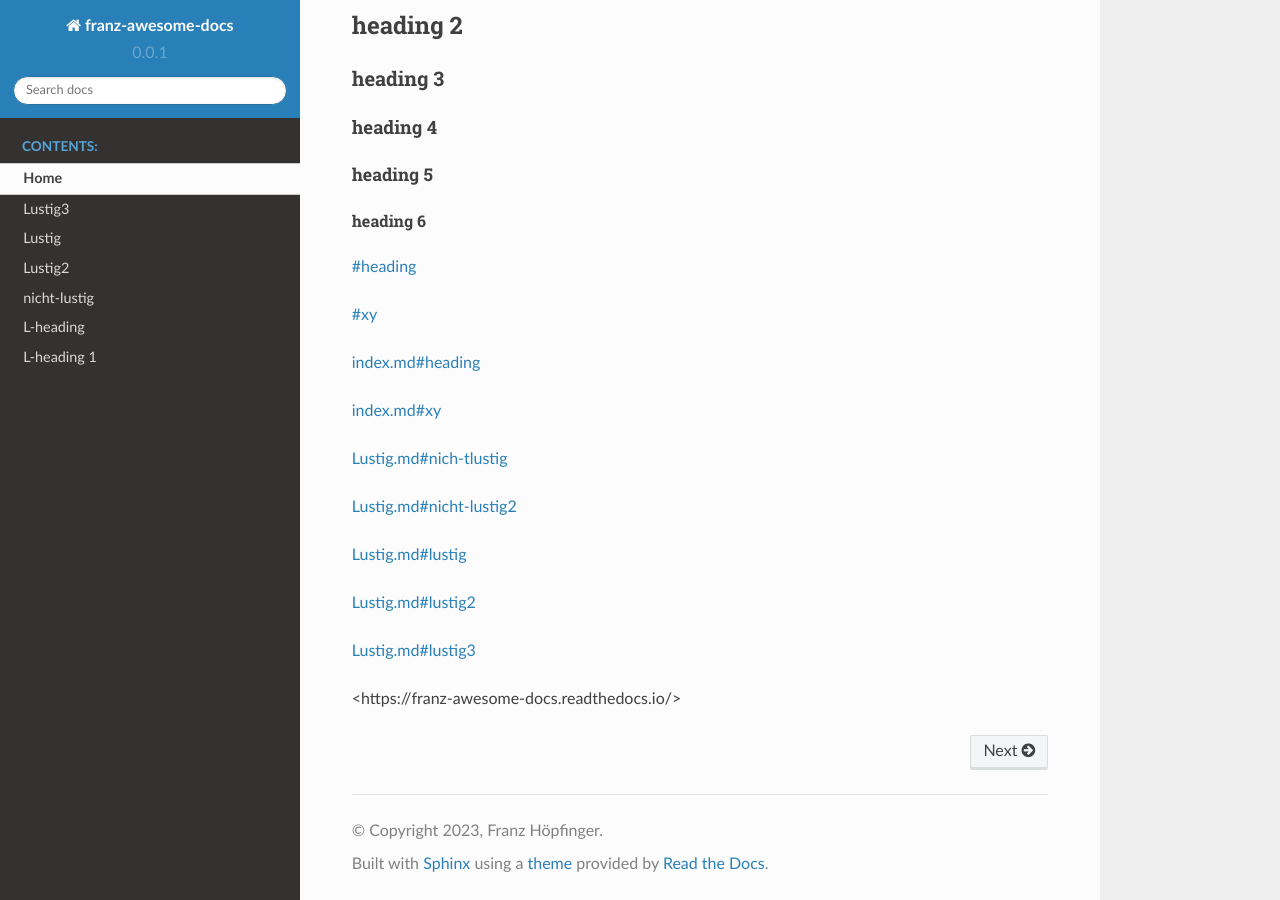
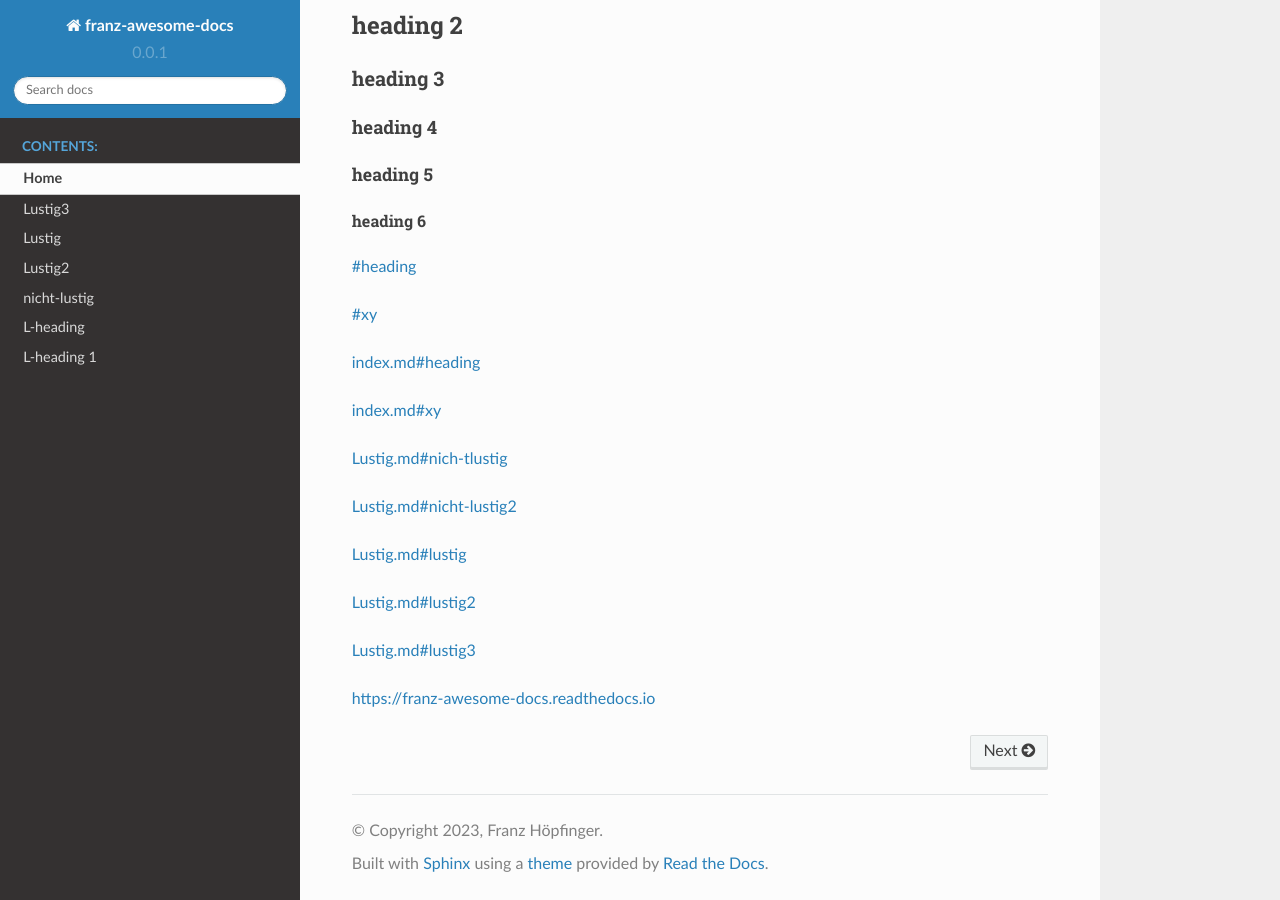
Before and after one commit to franz-ms-muc/awesome-docs, a Sphinx documentation site: the page built from docs/index.md, in a window 1280 px wide and 900 px high, scrolled down 1615 px. Built offline with Sphinx 7.4.7 and the Read the Docs theme 2.0.0, drawn with Linux system fonts in a browser that asks for light colours.

Commit message:
Update index.md

```diff
--- a/docs/index.md
+++ b/docs/index.md
@@ -71,4 +71,4 @@ Und so lebten die Elfen in Frieden und Glückseligkeit, dank des tapferen Helden
 
 [Lustig.md#lustig3](Lustig.md#lustig3)
 
-\<https://franz-awesome-docs.readthedocs.io/\>
+<https://franz-awesome-docs.readthedocs.io>
```
